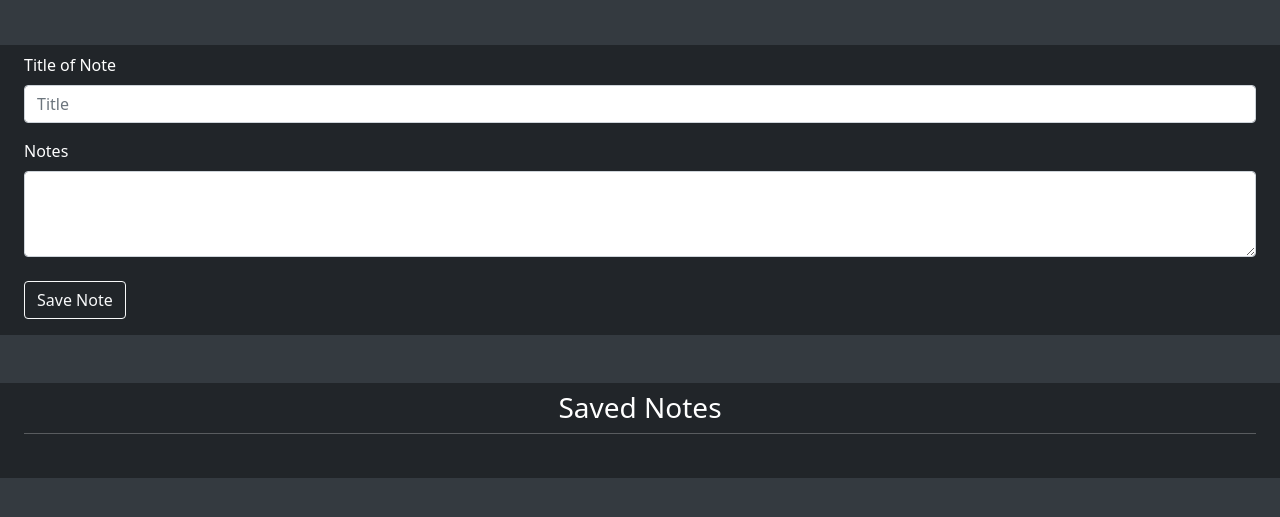
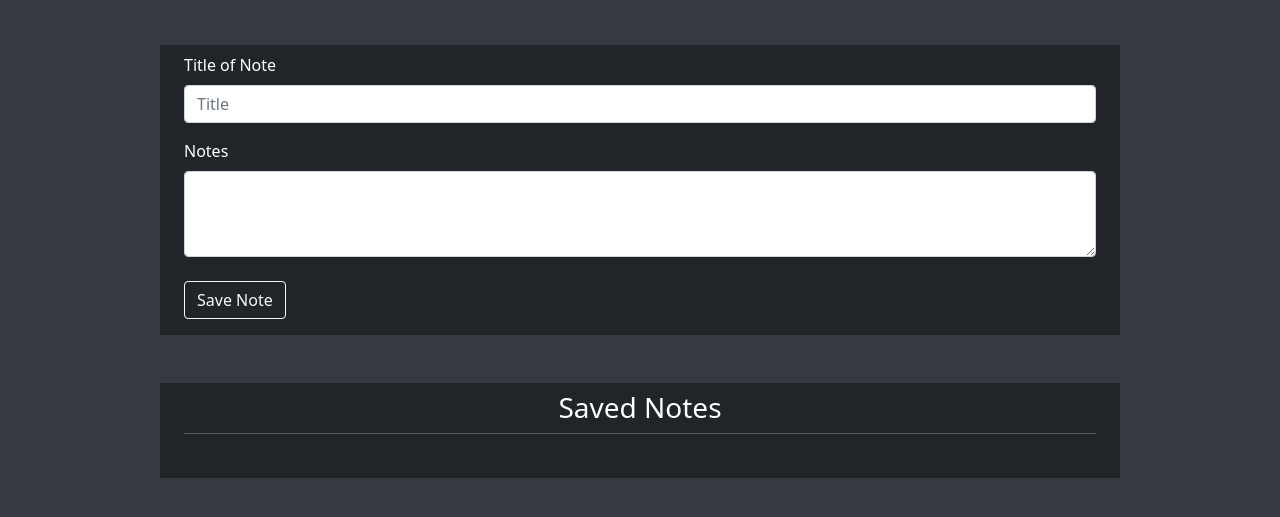
Before and after one commit to prp2606/MultiTalented, a website: page notesTaker.html in a window 1280 px wide. Shown: the part 229-746 px from the top of the page. Drawn offline with nearby package versions, Linux system fonts and the light colour scheme; the site is published under a folder, as on GitHub Pages, so addresses that start at the root find nothing.

Commit message:
StyleSheet Added

```diff
--- a/notesTaker.html
+++ b/notesTaker.html
@@ -12,9 +12,9 @@
       integrity="sha384-BmbxuPwQa2lc/FVzBcNJ7UAyJxM6wuqIj61tLrc4wSX0szH/Ev+nYRRuWlolflfl"
       crossorigin="anonymous"
     />
-    <link rel="shortcut icon" href="/Images/favicon.ico" type="image/x-icon" />
+    <link rel="shortcut icon" href="./public/Images/favicon.ico" type="image/x-icon" />
 
-    <link rel="stylesheet" href="/styleSheets/notesTaker.css" />
+    <link rel="stylesheet" href="./public/styleSheets/notesTaker.css" />
     <!-- <script src="/public/script/expenseTracker.js"></script> -->
 
     <title>Multi-Talented</title>
```
